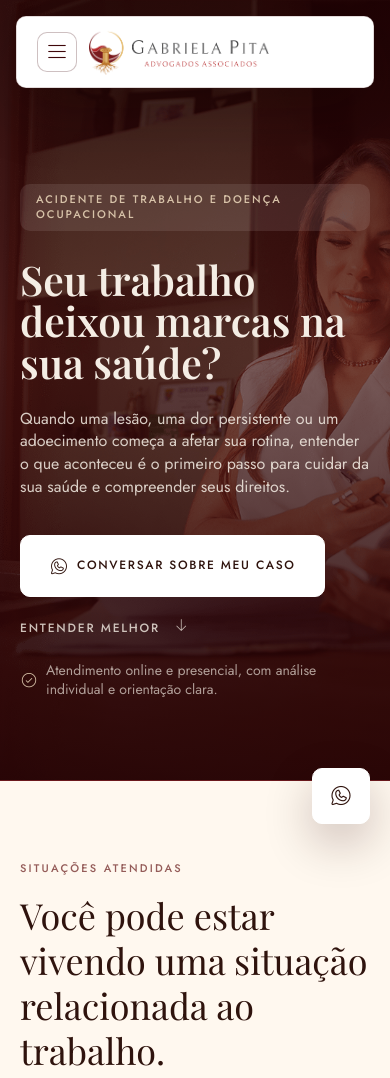
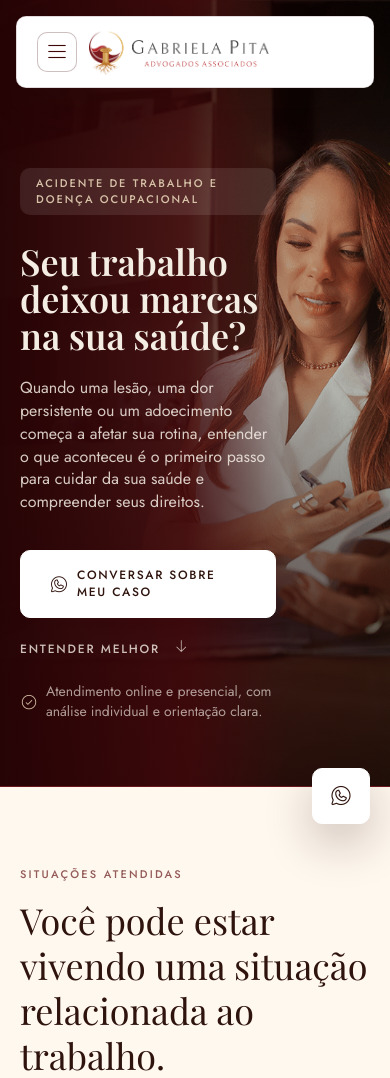
Before and after one commit to fabmacedo/gebriela-lp, a PHP site: page / in a window 390 px wide. Shown: the top 1078 px of the page. Run offline with PHP 8.4, Linux system fonts and the light colour scheme; data comes from the database, SQL or seed files in the repository; some libraries are stand-ins or nearby versions; some web fonts are replaced.

Commit message:
fix: refine hero below sm breakpoint

```diff
--- a/index.php
+++ b/index.php
@@ -104,9 +104,27 @@ $areas = [
         body.font-sans p, body.font-sans li, body.font-sans a, body.font-sans button, body.font-sans input, body.font-sans textarea, body.font-sans select, body.font-sans label, body.font-sans summary { line-height:1.42; }
         .reveal { opacity:0; translate:0 24px; transition:opacity .8s ease,translate .8s ease; }
         .reveal.active { opacity:1; translate:0 0; }
-        @media (max-width:767px) {
-            .hero-photo { object-position:68% center; }
-            .hero-overlay { background:linear-gradient(180deg,rgba(38,3,5,.78),rgba(63,7,10,.6) 44%,rgba(38,3,5,.92)); }
+        @media (max-width:639px) {
+            .hero-photo { object-position:78% center; }
+            .hero-overlay {
+                background:
+                    linear-gradient(90deg,rgba(38,3,5,.96) 0%,rgba(63,7,10,.82) 42%,rgba(63,7,10,.2) 72%,rgba(38,3,5,.04) 100%),
+                    linear-gradient(0deg,rgba(18,7,5,.76),transparent 58%);
+            }
+        }
+        @media (max-width:479px) {
+            .hero-photo { object-position:72% center; }
+            .hero-copy.hero-copy,
+            .hero-copy .hero-copy-description { max-width:16rem; }
+            .hero-copy .hero-title { font-size:2.25rem; }
+            .hero-overlay {
+                background:
+                    linear-gradient(90deg,rgba(38,3,5,.98) 0%,rgba(63,7,10,.88) 48%,rgba(63,7,10,.16) 74%,rgba(38,3,5,.02) 100%),
+                    linear-gradient(0deg,rgba(18,7,5,.8),transparent 58%);
+            }
+        }
+        @media (max-width:359px) {
+            .hero-photo { object-position:76% center; }
         }
         @media (min-width:640px) and (max-width:1023px) {
             .hero-photo { object-position:72% center; }
@@ -129,10 +147,10 @@ $areas = [
             <img src="<?php echo e($hero_image_url); ?>" alt="" aria-hidden="true" class="hero-photo absolute inset-0 h-full w-full object-cover">
             <div class="hero-overlay absolute inset-0"></div>
             <div class="relative mx-auto flex min-h-[780px] max-w-7xl items-center px-5 pb-16 pt-32 sm:min-h-screen lg:px-8">
-                <div class="max-w-[42rem] pt-10 reveal sm:max-w-[23rem] md:max-w-[26rem] lg:max-w-[36rem] xl:max-w-[42rem]">
+                <div class="hero-copy max-w-[20rem] pt-10 reveal sm:max-w-[23rem] md:max-w-[26rem] lg:max-w-[36rem] xl:max-w-[42rem]">
                     <p class="soft-radius inline-flex bg-cream/10 px-4 py-2 text-[11px] font-bold uppercase tracking-[0.18em] text-sand">Acidente de trabalho e doença ocupacional</p>
-                    <h1 class="mt-7 font-serif text-[2.55rem] font-semibold leading-[1.02] sm:text-5xl lg:text-[4.25rem]">Seu trabalho deixou marcas na sua saúde?</h1>
-                    <p class="mt-6 max-w-[39rem] text-base leading-8 text-cream/85 sm:max-w-[23rem] md:max-w-[26rem] lg:max-w-[34rem] xl:max-w-[39rem] lg:text-lg">Quando uma lesão, uma dor persistente ou um adoecimento começa a afetar sua rotina, entender o que aconteceu é o primeiro passo para cuidar da sua saúde e compreender seus direitos.</p>
+                    <h1 class="hero-title mt-7 font-serif text-[2.55rem] font-semibold leading-[1.02] sm:text-5xl lg:text-[4.25rem]">Seu trabalho deixou marcas na sua saúde?</h1>
+                    <p class="hero-copy-description mt-6 max-w-[20rem] text-base leading-8 text-cream/85 sm:max-w-[23rem] md:max-w-[26rem] lg:max-w-[34rem] xl:max-w-[39rem] lg:text-lg">Quando uma lesão, uma dor persistente ou um adoecimento começa a afetar sua rotina, entender o que aconteceu é o primeiro passo para cuidar da sua saúde e compreender seus direitos.</p>
                     <div class="mt-9 flex flex-col items-start gap-4 md:flex-row md:items-center">
                         <a href="<?php echo e($whatsapp_link); ?>" target="_blank" rel="noopener" class="soft-radius inline-flex min-h-14 items-center justify-center gap-2 border border-white bg-white px-7 py-4 text-xs font-bold uppercase tracking-[0.14em] text-wineDark transition hover:bg-paper"><?php echo ph_icon('whatsapp-logo', 'text-xl'); ?> Conversar sobre meu caso</a>
                         <a href="#situacoes" class="text-xs font-bold uppercase tracking-[0.15em] text-cream/80 transition hover:text-sand">Entender melhor <?php echo ph_icon('arrow-down', 'ml-2 inline text-base'); ?></a>
```
